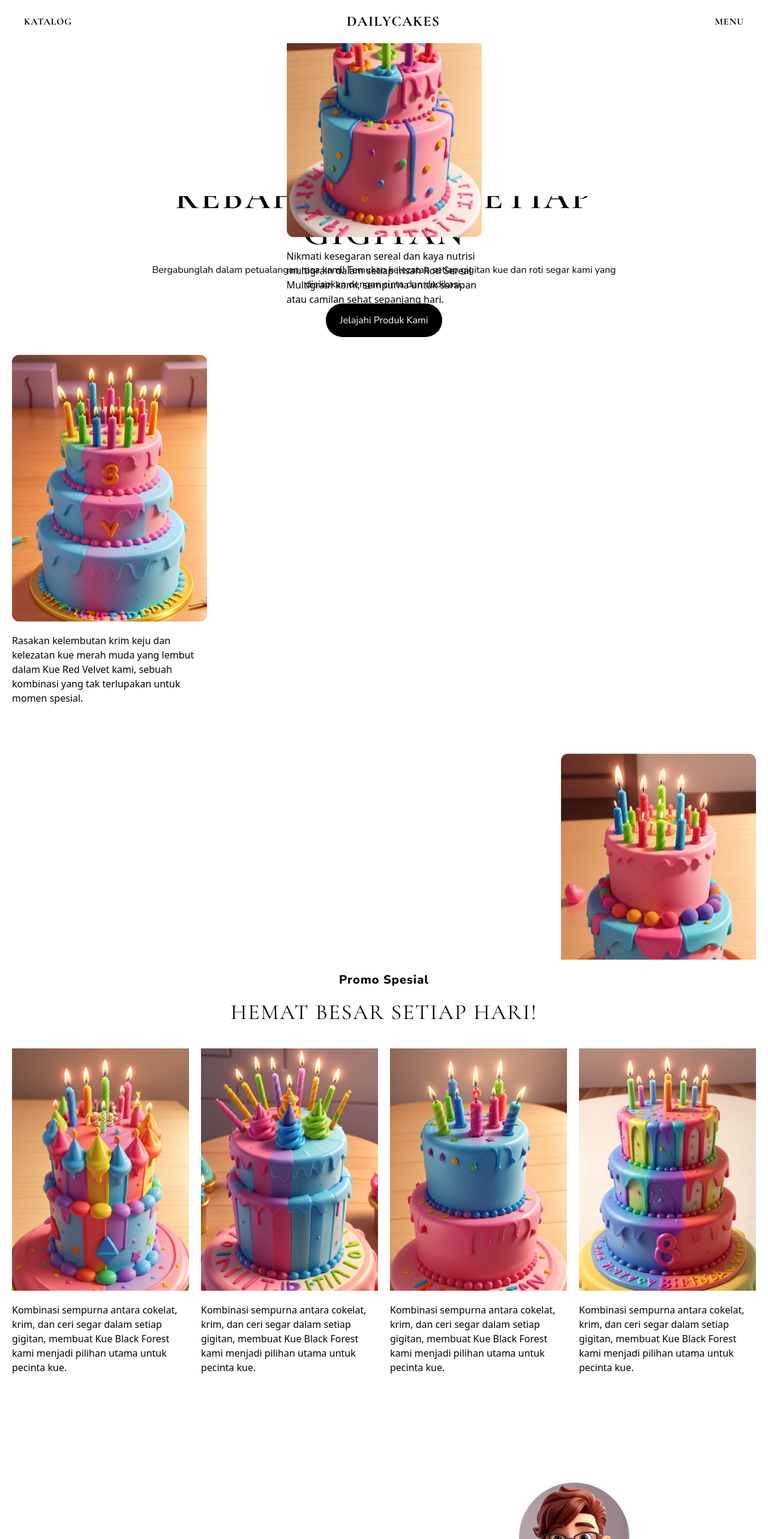
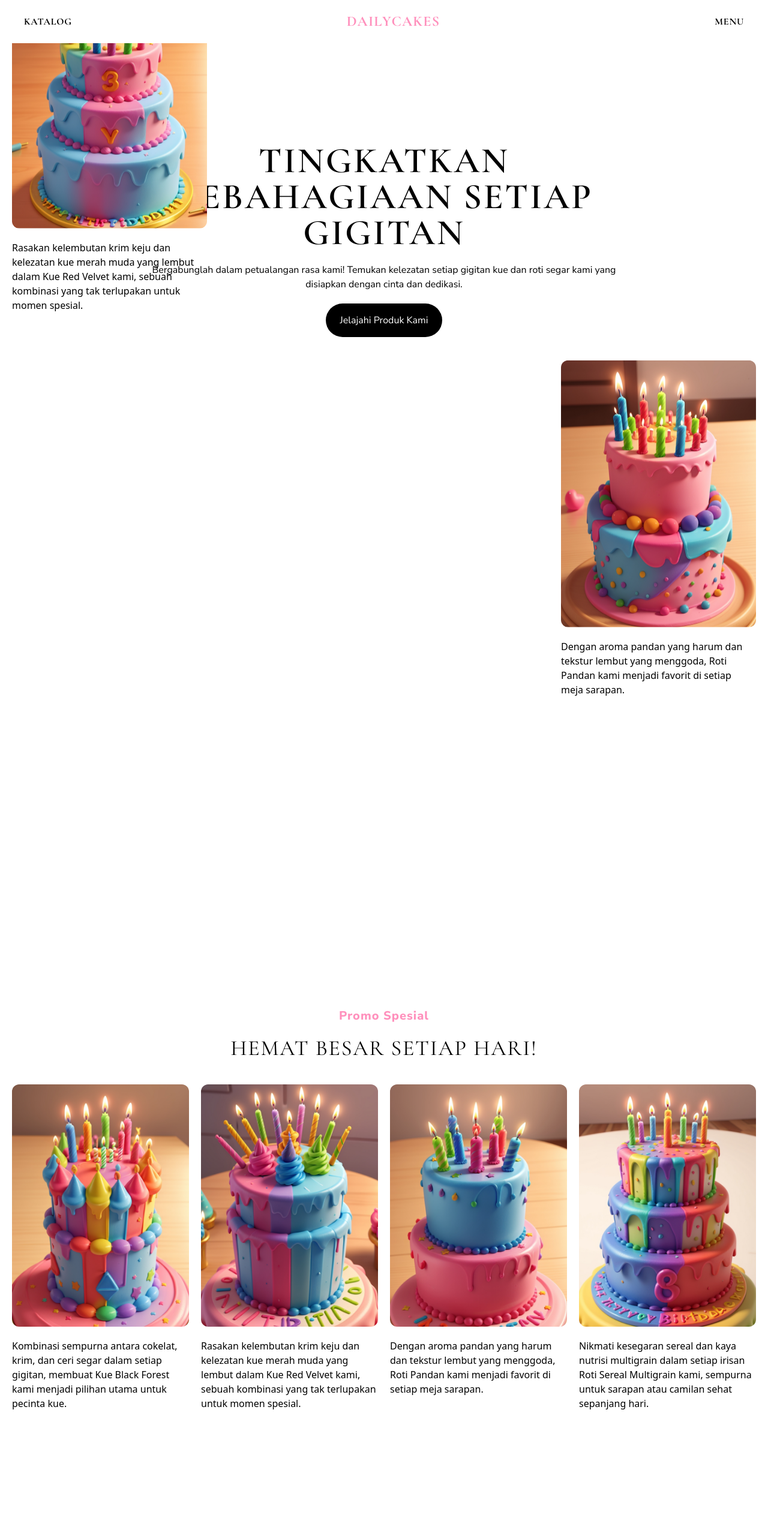
Before and after one commit to iqbalzayn01/dailycakes-client-side, a React (Vite) app: page / in a window 1280 px wide. Shown: the top 2566 px of the page at 60% size. Built offline with nearby package versions, Linux system fonts and the light colour scheme.

Commit message:
update footer & fix animation

```diff
--- a/src/sections/FeaturedProducts.jsx
+++ b/src/sections/FeaturedProducts.jsx
@@ -65,7 +65,7 @@ const ParallaxImage = (target) => {
 
   const springConfig = { damping: 100, stiffness: 300 };
   const springY = useSpring(scrollYProgress, springConfig);
-  const imagesY = useTransform(springY, [0, 1], ["0%", "100%"]);
+  const imagesY = useTransform(springY, [0, 1], ["0%", "60%"]);
   const backgroundY = useTransform(springY, [0, 1], ["0%", "-200%"]);
   return { imagesY, backgroundY };
 };
--- a/src/sections/Footer.jsx
+++ b/src/sections/Footer.jsx
@@ -2,13 +2,19 @@ import { Link } from "react-router-dom";
 
 export const Footer = () => {
   return (
-    <footer className="container-base px-5 py-10">
-      <div className="text-center">
+    <footer className="mx-auto px-5 py-10">
+      <div className="relative flex items-center justify-between">
+        <span className="w-1/2 md:w-1/3 lg:w-1/5 font-style-primary font-bold text-base lg:text-xl text-left">
+          Copyright © 2024 DailyCakes. All Right Reserved
+        </span>
         <Link
           to={"/"}
-          className="logo font-fontPrimary font-bold uppercase text-2xl tracking-wider"
+          className="logo w-fit h-fit absolute inset-0 mx-auto -translate-y-16 md:translate-y-1/2 font-fontPrimary font-bold uppercase text-2xl tracking-wider"
         >
           DailyCakes
+        </Link>
+        <Link className="font-style-primary font-semibold text-right">
+          Terms of Serveice
         </Link>
       </div>
     </footer>
--- a/src/sections/Header.jsx
+++ b/src/sections/Header.jsx
@@ -17,7 +17,7 @@ export const Header = () => {
         </button>
         <Link
           to={"/"}
-          className="logo font-fontPrimary font-bold uppercase text-2xl tracking-wider"
+          className="logo font-fontPrimary font-bold text-pinkcustom text-2xl uppercase  tracking-wider"
         >
           DailyCakes
         </Link>
--- a/src/sections/Hero.jsx
+++ b/src/sections/Hero.jsx
@@ -3,9 +3,9 @@ import { motion } from "framer-motion";
 
 export const Hero = () => {
   return (
-    <section className="container-base w-2/3 h-screen grid place-content-center px-5 py-5">
+    <section className="container-base w-full md:w-2/3 h-screen grid place-content-center px-5 py-5">
       <div className="flex flex-col place-content-center gap-5">
-        <h1 className="font-style-primary font-semibold text-5xl md:text-6xl text-center">
+        <h1 className="font-style-primary font-semibold text-4xl md:text-6xl text-center">
           Tingkatkan Kebahagiaan Setiap Gigitan
         </h1>
         <p className="font-fontSecondary text-center">
@@ -14,7 +14,7 @@ export const Hero = () => {
           dedikasi.
         </p>
         <motion.button
-          className="w-fit self-center bg-black font-fontSecondary text-white px-6 py-4 rounded-full"
+          className="w-fit self-center bg-black hover:bg-pinkcustom font-fontSecondary text-white px-6 py-4 rounded-full"
           whileHover={{ scale: 1.06 }}
           whileTap={{ scale: 0.8 }}
           transition={{ type: "spring", stiffness: 400, damping: 17 }}
--- a/src/sections/SpecialPromo.jsx
+++ b/src/sections/SpecialPromo.jsx
@@ -1,36 +1,50 @@
 import { Link } from "react-router-dom";
 
-import PropTypes from "prop-types";
+const Image = () => {
+  const dataImages = [
+    {
+      pathImage: "productpromo1.png",
+      desc: "Kombinasi sempurna antara cokelat, krim, dan ceri segar dalam setiap gigitan, membuat Kue Black Forest kami menjadi pilihan utama untuk pecinta kue.",
+    },
+    {
+      pathImage: "productpromo2.png",
+      desc: "Rasakan kelembutan krim keju dan kelezatan kue merah muda yang lembut dalam Kue Red Velvet kami, sebuah kombinasi yang tak terlupakan untuk momen spesial.",
+    },
+    {
+      pathImage: "productpromo3.png",
+      desc: "Dengan aroma pandan yang harum dan tekstur lembut yang menggoda, Roti Pandan kami menjadi favorit di setiap meja sarapan.",
+    },
+    {
+      pathImage: "productpromo4.png",
+      desc: "Nikmati kesegaran sereal dan kaya nutrisi multigrain dalam setiap irisan Roti Sereal Multigrain kami, sempurna untuk sarapan atau camilan sehat sepanjang hari.",
+    },
+  ];
 
-const Image = ({ id }) => {
   return (
-    <figure className="w-[325px] md:w-auto">
+    <>
+      {dataImages.map((item) => (
+        <figure key={item.pathImage} className="w-[325px] md:w-auto">
           <Link to={"/"}>
             <img
-          src={`/content/productpromo${id}.png`}
+              src={`/content/${item.pathImage}`}
+              className="rounded-xl"
               width={325}
               alt="Produk Promo Spesial"
             />
           </Link>
-      <figcaption className="pt-5">
-        Kombinasi sempurna antara cokelat, krim, dan ceri segar dalam setiap
-        gigitan, membuat Kue Black Forest kami menjadi pilihan utama untuk
-        pecinta kue.
-      </figcaption>
+          <figcaption className="pt-5">{item.desc}</figcaption>
         </figure>
+      ))}
+    </>
   );
-};
-
-Image.propTypes = {
-  id: PropTypes.number,
 };
 
 export const SpecialPromo = () => {
   return (
-    <section className="relative z-40 bg-white px-5 py-5">
-      <div className="container-base grid place-content-center gap-10">
+    <section className="relative z-40 bg-white px-5 py-20">
+      <div className="2xl:container-base grid place-content-center gap-10">
         <div className="grid text-center gap-5">
-          <p className="font-fontSecondary font-extrabold text-xl tracking-wider">
+          <p className="font-fontSecondary font-extrabold text-pinkcustom text-xl tracking-wider">
             Promo Spesial
           </p>
           <h2 className="font-style-primary text-4xl">
@@ -38,9 +52,7 @@ export const SpecialPromo = () => {
           </h2>
         </div>
         <div className="mx-auto grid grid-cols-1 md:grid-cols-2 lg:grid-cols-4 gap-5">
-          {[1, 2, 3, 4].map((id) => (
-            <Image key={id} id={id} />
-          ))}
+          <Image />
         </div>
       </div>
     </section>
--- a/tailwind.config.js
+++ b/tailwind.config.js
@@ -6,7 +6,11 @@ export default {
       fontPrimary: ['"Cormorant Garamond"', "serif"],
       fontSecondary: ['"Nunito Sans"', "sans-serif"],
     },
-    extend: {},
+    extend: {
+      colors: {
+        pinkcustom: "#FF90BC",
+      },
+    },
   },
   plugins: [],
 };
```
Lines whose indentation alone changed are shown as unchanged.
